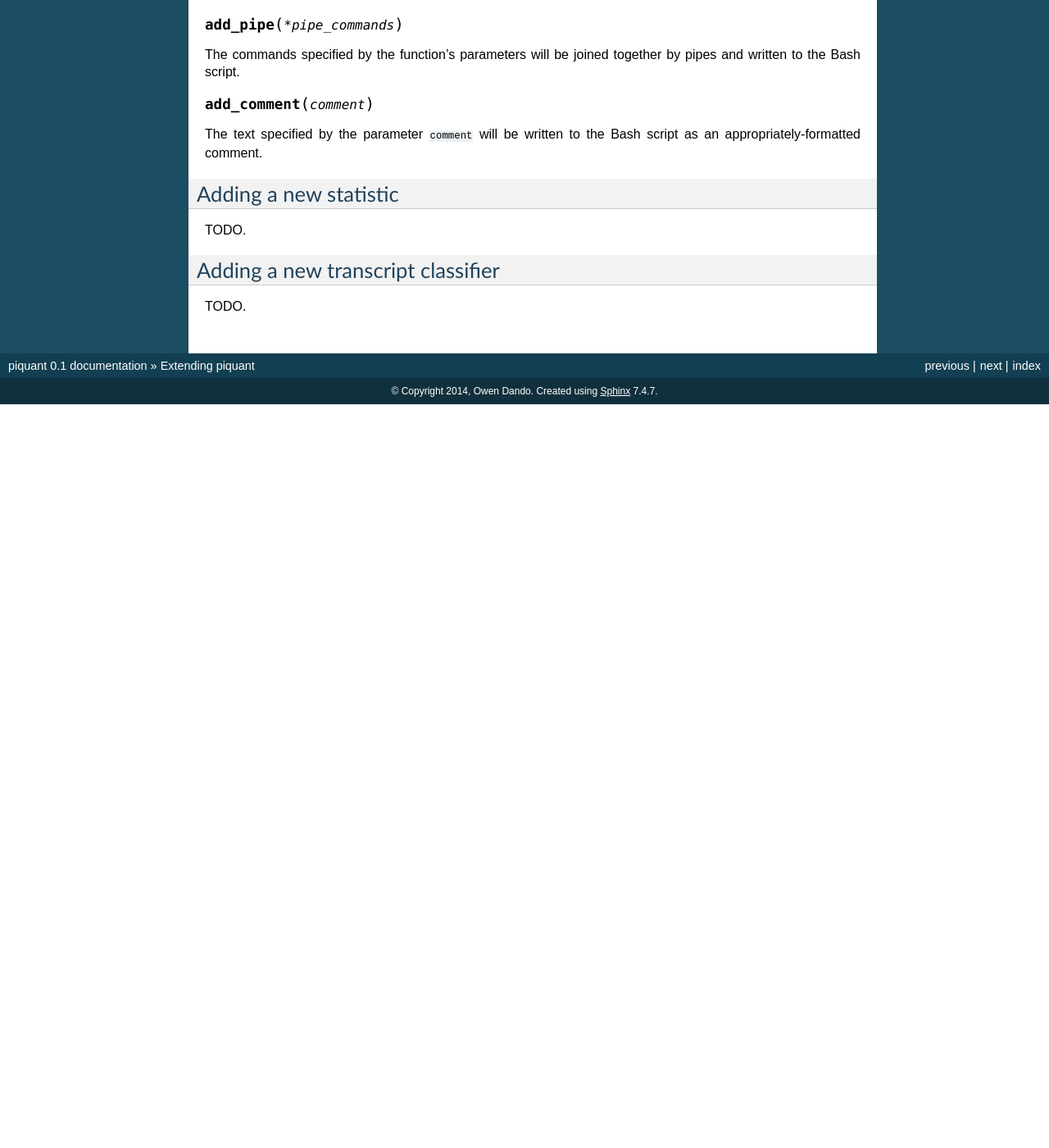
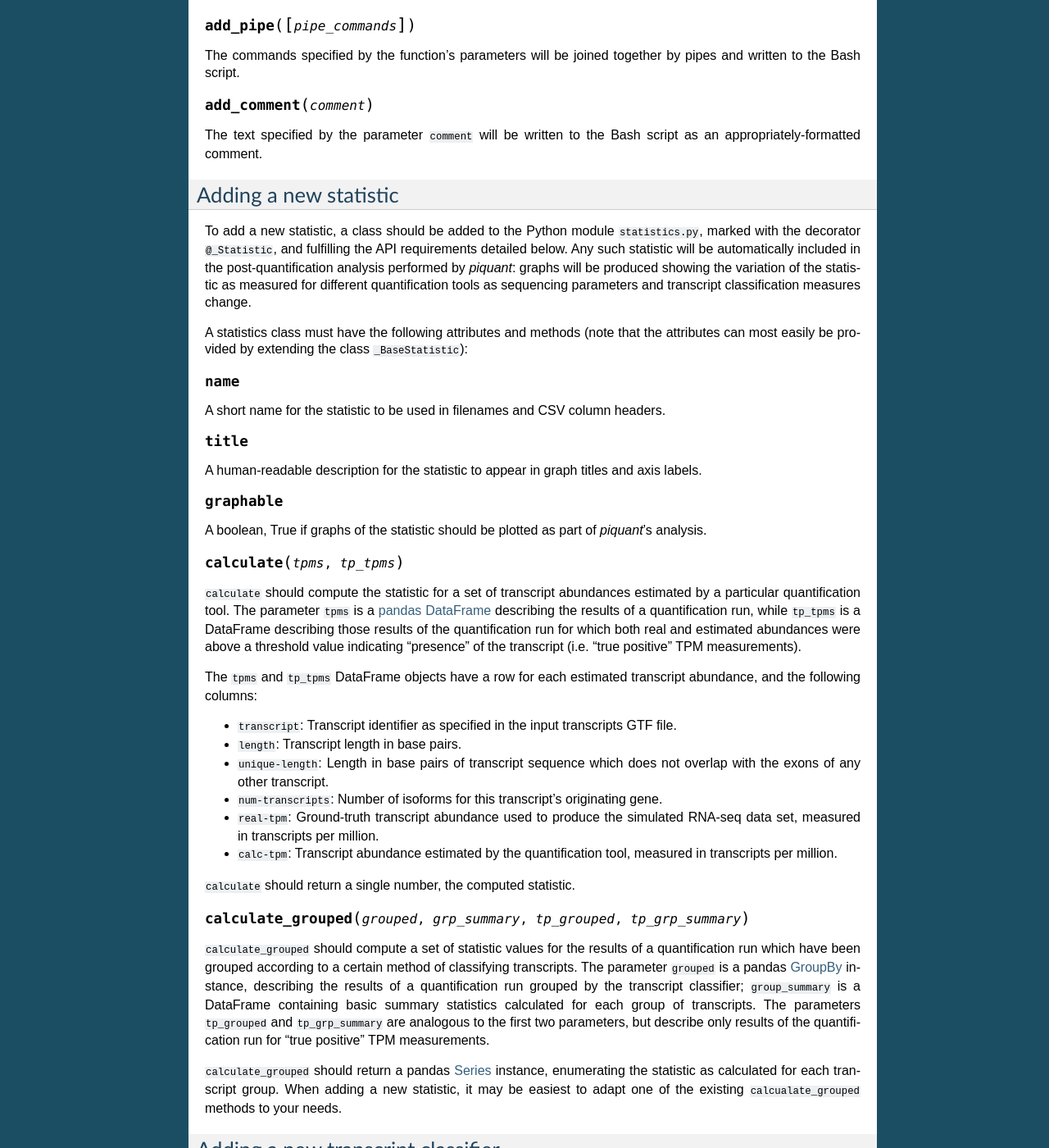
Before and after one commit to lweasel/piquant, a Sphinx documentation site: the page built from docs/extending.rst, in a window 1280 px wide and 1400 px high, scrolled down 2437 px. Shown: the whole window at 82% size. Built offline with Sphinx 7.4.7, drawn with Linux system fonts in a browser that asks for light colours; formulas are drawn with MathJax 3; before the commit the page ends 2930 px from its top, so only the background shows below that; some of the changed text lies outside the part shown.

Commit message:
Document adding a new statistic.

```diff
--- a/docs/extending.rst
+++ b/docs/extending.rst
@@ -24,13 +24,13 @@
 
 In detail, in addition to being marked with the decorator ``@_Quantifier``, a quantifier class must implement the following methods:
 
-.. py:function:: get_name()
+.. py:method:: get_name()
 
 ``get_name`` should return the string to be given when specifying a list of quantifiers to be used by *piquant* via the command-line or parameters file option ``--quant-method``.
 
 .. _extending-write-preparatory-commands:
 
-.. py:function:: write_preparatory_commands(writer, params)
+.. py:method:: write_preparatory_commands(writer, params)
 
 ``write_preparatory_commands`` writes commands to a ``run_quantification.sh`` script that should be executed prior to quantifying transcripts with the particular quantification tool, but that only need to be executed once for a particular set of input transcripts and genome sequences - for example, preparing a Bowtie index for the genome, or constructing transcript sequences.
 
@@ -46,17 +46,17 @@
 * ``LEFT_SIMULATED_READS``: If paired-end reads are being quantified, the full path to the file containing the first read for each pair of simulated reads. This key is not present in the dictionary if single-end reads are being quantified.
 * ``RIGHT_SIMULATED_READS``: If paired-end reads are being quantified, the full path to the file containing the second read for each pair of simulated reads. This key is not present in the dictionary if single-end reads are being quantified.
 
-.. py:function:: write_quantification_commands(writer, params)
+.. py:method:: write_quantification_commands(writer, params)
 
 ``write_quantification_commands`` writes commands to a ``run_quantification.sh`` that will be executed to calculate transcript abundances with this quantification tool for a particular set of simulated reads.
 
 Commands are again written via the ``writer`` parameter, an instance of the ``BashScriptWriter`` class. ``params`` is a dictionary of key-value pairs containing the same items as described for ``write_preparatory_commands`` :ref:`above <extending-write-preparatory-commands>`.
 
-.. py:function:: write_post_quantification_cleanup(writer)
+.. py:method:: write_post_quantification_cleanup(writer)
 
 Running a quantification tool may produce many files in addition to those needed to assess the tool's performance (i.e. the file containing estimated transcript abundances), and if multiple quantification runs are performed, these may occupy significant disk space. ``write_post_quantification_cleanup`` allows an opportunity for commands to be writen to remove these files once quantification has been performed. As before, such commands can be written via the ``writer`` parameter, an instance of the ``BashScriptWriter`` class.
 
-.. py:function:: get_transcript_abundance(transcript_id)
+.. py:method:: get_transcript_abundance(transcript_id)
 
 ``get_transcript_abundance`` should return the transcript abundance estimated by the quantification tool for the transcript specified by the parameter ``transcript_id``; as this method will be called for each transcript in the input set, it should generally read transcript abundances from the output files of the quantification tool only once. Transcript abundances should be returned in units of TPM (transcripts per million). If the quantification tool does not supply abundance estimates in TPM, a transformation to these units may require to be perfomed (for example, see ``_Cufflinks.get_transcript_abundance()``, which transforms the FPKM values output by Cufflinks into TPM).
 
@@ -67,27 +67,27 @@
 
 ``BashScriptWriter`` is a simple utility class to facilitate the writing of commands by quantifier classes to *piquant*'s ``run_simulation.sh`` and ``run_quantification.sh`` scripts. The most common methods are:
 
-.. py:function:: add_line(line_string)
+.. py:method:: add_line(line_string)
 
 The command specified by the parameter ``line_string`` will be written to the script at the appropriate indendation level.
 
-.. py:function:: section()
+.. py:method:: section()
 
 To be used in a Python ``with`` statement. Commands, comments etc. added within this context will be grouped together in the Bash script, followed by a blank line.
 
-.. py:function:: if_block(test_command)
+.. py:method:: if_block(test_command)
 
 To be used in a Python ``with`` statement. Commands, comments etc. added within this context will be grouped together within a Bash ``if/then/fi`` block. The parameter ``test_command`` specifies the condition to be tested within the ``if`` statement.
 
-.. py:function:: add_echo(text)
+.. py:method:: add_echo(text)
 
 An echo statement will be written to the Bash script to print the string specified by the parameter ``text``.
 
-.. py:function:: add_pipe(*pipe_commands)
+.. py:method:: add_pipe([pipe_commands])
 
 The commands specified by the function's parameters will be joined together by pipes and written to the Bash script.
 
-.. py:function:: add_comment(comment)
+.. py:method:: add_comment(comment)
 
 The text specified by the parameter ``comment`` will be written to the Bash script as an appropriately-formatted comment.
 
@@ -96,7 +96,42 @@
 Adding a new statistic
 ----------------------
 
-TODO.
+To add a new statistic, a class should be added to the Python module ``statistics.py``, marked with the decorator ``@_Statistic``, and fulfilling the API requirements detailed below. Any such statistic will be automatically included in the post-quantification analysis performed by *piquant*: graphs will be produced showing the variation of the statistic as measured for different quantification tools as sequencing parameters and transcript classification measures change.
+
+A statistics class must have the following attributes and methods (note that the attributes can most easily be provided by extending the class ``_BaseStatistic``):
+
+.. py:attribute:: name
+
+A short name for the statistic to be used in filenames and CSV column headers.
+
+.. py:attribute:: title
+
+A human-readable description for the statistic to appear in graph titles and axis labels.
+
+.. py:attribute:: graphable
+
+A boolean, True if graphs of the statistic should be plotted as part of *piquant*'s analysis.
+
+.. py:method:: calculate(tpms, tp_tpms)
+
+``calculate`` should compute the statistic for a set of transcript abundances estimated by a particular quantification tool. The parameter ``tpms`` is a `pandas <http://pandas.pydata.org>`_ `DataFrame <http://pandas.pydata.org/pandas-docs/stable/generated/pandas.DataFrame.html?highlight=dataframe#pandas.DataFrame>`_ describing the results of a quantification run, while ``tp_tpms`` is a DataFrame describing those results of the quantification run for which both real and estimated abundances were above a threshold value indicating "presence" of the transcript (i.e. "true positive" TPM measurements).
+
+The ``tpms`` and ``tp_tpms`` DataFrame objects have a row for each estimated transcript abundance, and the following columns:
+
+* ``transcript``: Transcript identifier as specified in the input transcripts GTF file.
+* ``length``: Transcript length in base pairs.
+* ``unique-length``: Length in base pairs of transcript sequence which does not overlap with the exons of any other transcript.
+* ``num-transcripts``: Number of isoforms for this transcript's originating gene.
+* ``real-tpm``: Ground-truth transcript abundance used to produce the simulated RNA-seq data set, measured in transcripts per million.
+* ``calc-tpm``: Transcript abundance estimated by the quantification tool, measured in transcripts per million.
+
+``calculate`` should return a single number, the computed statistic.
+
+.. py:method:: calculate_grouped(grouped, grp_summary, tp_grouped, tp_grp_summary)
+
+``calculate_grouped`` should compute a set of statistic values for the results of a quantification run which have been grouped according to a certain method of classifying transcripts. The parameter ``grouped`` is a pandas `GroupBy <http://pandas.pydata.org/pandas-docs/stable/groupby.html>`_ instance, describing the results of a quantification run grouped by the transcript classifier; ``group_summary`` is a DataFrame containing basic summary statistics calculated for each group of transcripts. The parameters ``tp_grouped`` and ``tp_grp_summary`` are analogous to the first two parameters, but describe only results of the quantification run for "true positive" TPM measurements.
+
+``calculate_grouped`` should return a pandas `Series <http://pandas.pydata.org/pandas-docs/stable/generated/pandas.Series.html>`_ instance, enumerating the statistic as calculated for each transcript group. When adding a new statistic, it may be easiest to adapt one of the existing ``calcualate_grouped`` methods to your needs.
 
 .. _extending-adding-new-classifiers:
 
```
